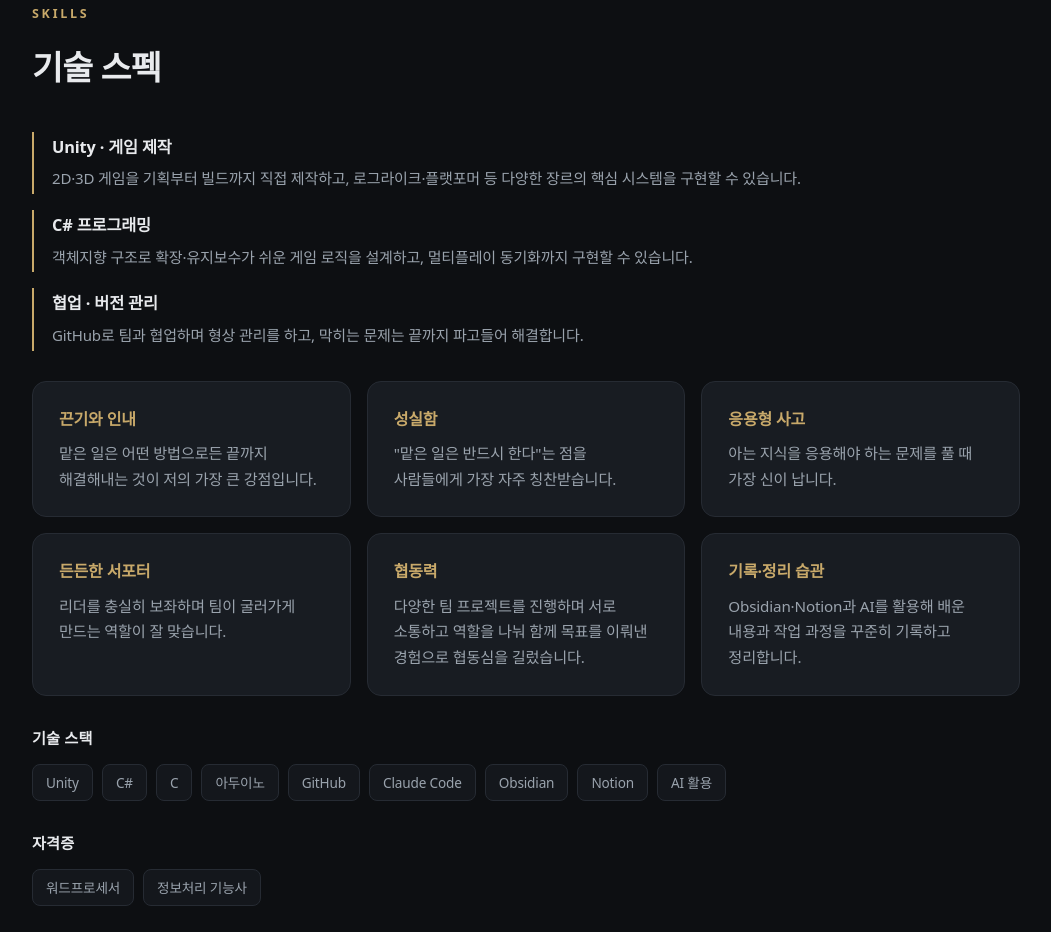
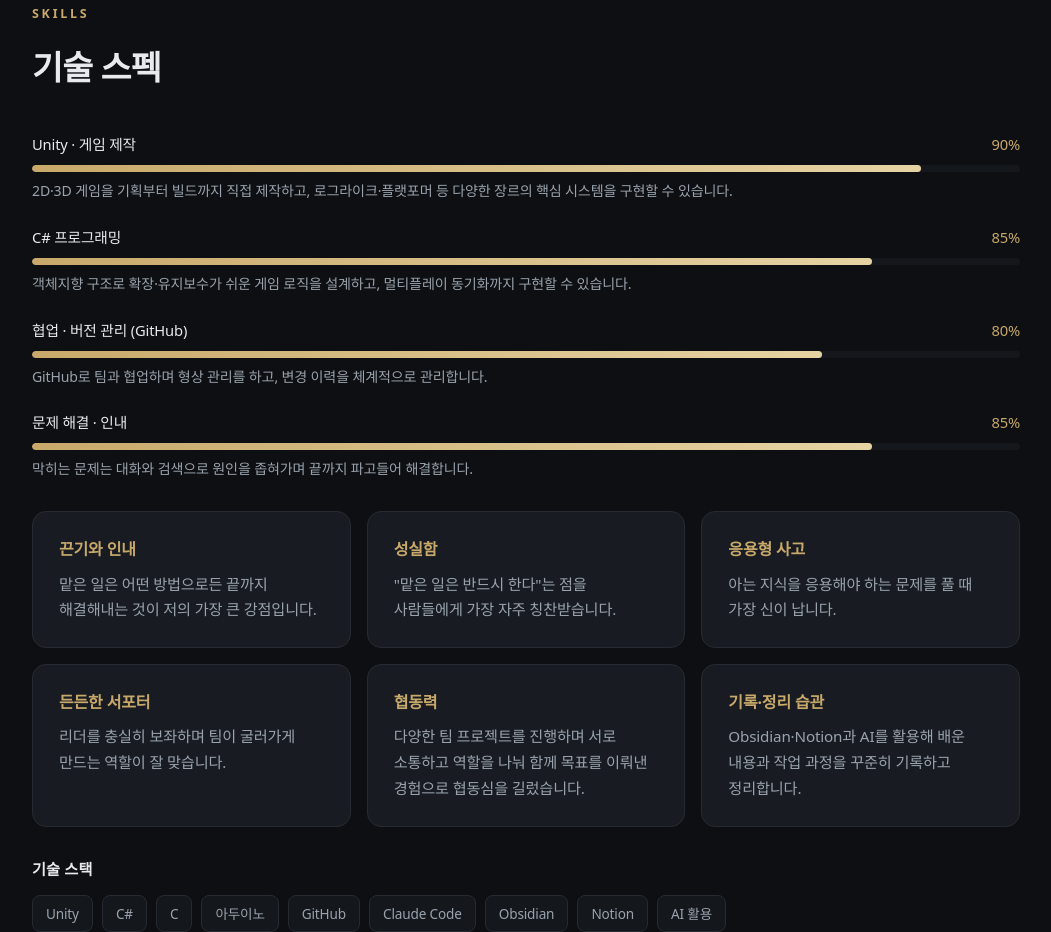
Before and after one commit to SungBao/page, a plain HTML site: page index.html in a window 1280 px wide. Shown: the part 1594-2526 px from the top of the page, without its empty margins (114-1165 px from the left). Drawn offline with Linux system fonts and the light colour scheme.

Commit message:
Add files via upload

```diff
--- a/index.html
+++ b/index.html
@@ -147,6 +147,7 @@
   .cando-item h4 { font-size: 1.02rem; color: var(--text); margin-bottom: 5px; font-weight: 600; }
   .cando-item p { color: var(--muted); font-size: 0.94rem; }
   .skill-row { margin-bottom: 22px; }
+  .skill-row .desc { color: var(--muted); font-size: 0.88rem; margin-top: 7px; }
   .skill-row .label { display: flex; justify-content: space-between; margin-bottom: 8px; font-size: 0.92rem; }
   .skill-row .label span:last-child { color: var(--accent); }
   .bar { height: 7px; background: var(--bg-soft); border-radius: 99px; overflow: hidden; }
@@ -322,18 +323,26 @@
   <div class="eyebrow reveal">Skills</div>
   <h2 class="reveal">기술 스펙</h2>
 
-  <div class="reveal cando">
-    <div class="cando-item">
-      <h4>Unity · 게임 제작</h4>
-      <p>2D·3D 게임을 기획부터 빌드까지 직접 제작하고, 로그라이크·플랫포머 등 다양한 장르의 핵심 시스템을 구현할 수 있습니다.</p>
+  <div class="reveal">
+    <div class="skill-row">
+      <div class="label"><span>Unity · 게임 제작</span><span>90%</span></div>
+      <div class="bar"><i data-w="90%"></i></div>
+      <p class="desc">2D·3D 게임을 기획부터 빌드까지 직접 제작하고, 로그라이크·플랫포머 등 다양한 장르의 핵심 시스템을 구현할 수 있습니다.</p>
     </div>
-    <div class="cando-item">
-      <h4>C# 프로그래밍</h4>
-      <p>객체지향 구조로 확장·유지보수가 쉬운 게임 로직을 설계하고, 멀티플레이 동기화까지 구현할 수 있습니다.</p>
+    <div class="skill-row">
+      <div class="label"><span>C# 프로그래밍</span><span>85%</span></div>
+      <div class="bar"><i data-w="85%"></i></div>
+      <p class="desc">객체지향 구조로 확장·유지보수가 쉬운 게임 로직을 설계하고, 멀티플레이 동기화까지 구현할 수 있습니다.</p>
     </div>
-    <div class="cando-item">
-      <h4>협업 · 버전 관리</h4>
-      <p>GitHub로 팀과 협업하며 형상 관리를 하고, 막히는 문제는 끝까지 파고들어 해결합니다.</p>
+    <div class="skill-row">
+      <div class="label"><span>협업 · 버전 관리 (GitHub)</span><span>80%</span></div>
+      <div class="bar"><i data-w="80%"></i></div>
+      <p class="desc">GitHub로 팀과 협업하며 형상 관리를 하고, 변경 이력을 체계적으로 관리합니다.</p>
+    </div>
+    <div class="skill-row">
+      <div class="label"><span>문제 해결 · 인내</span><span>85%</span></div>
+      <div class="bar"><i data-w="85%"></i></div>
+      <p class="desc">막히는 문제는 대화와 검색으로 원인을 좁혀가며 끝까지 파고들어 해결합니다.</p>
     </div>
   </div>
 
```
